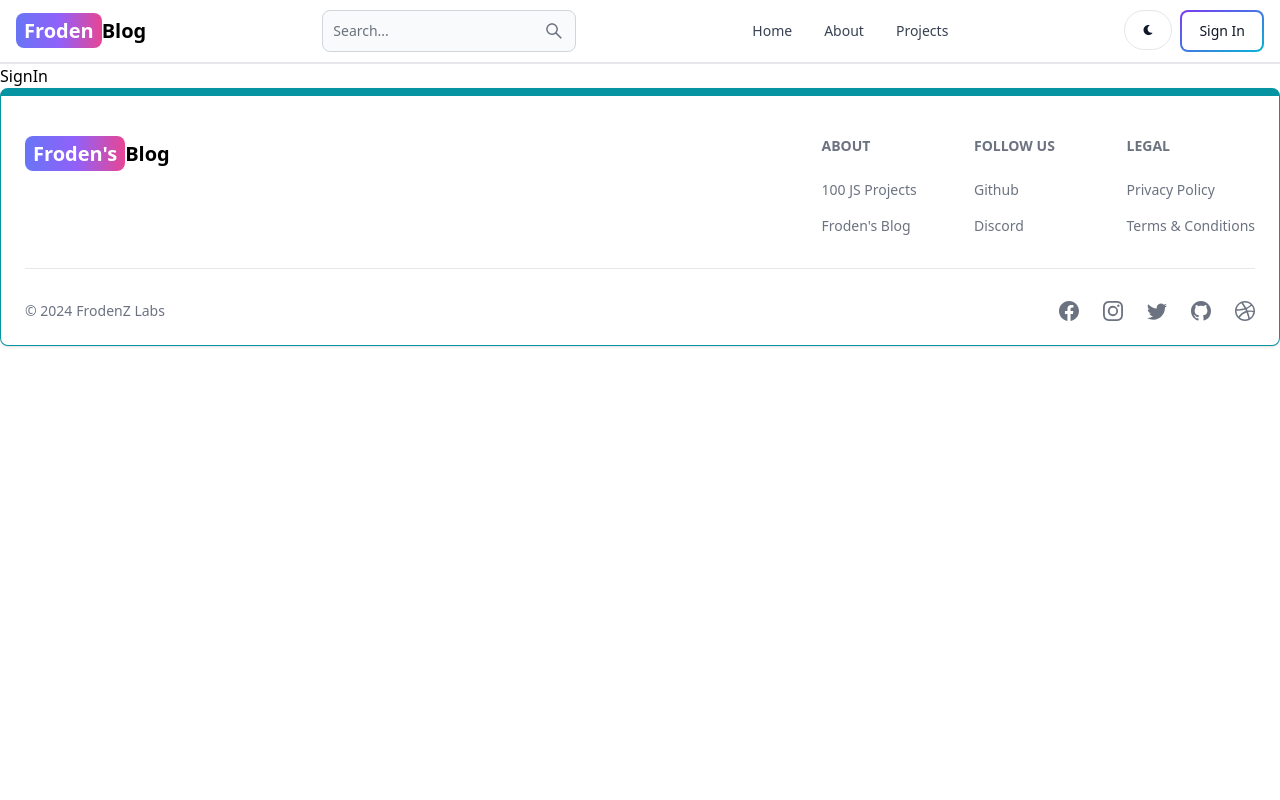
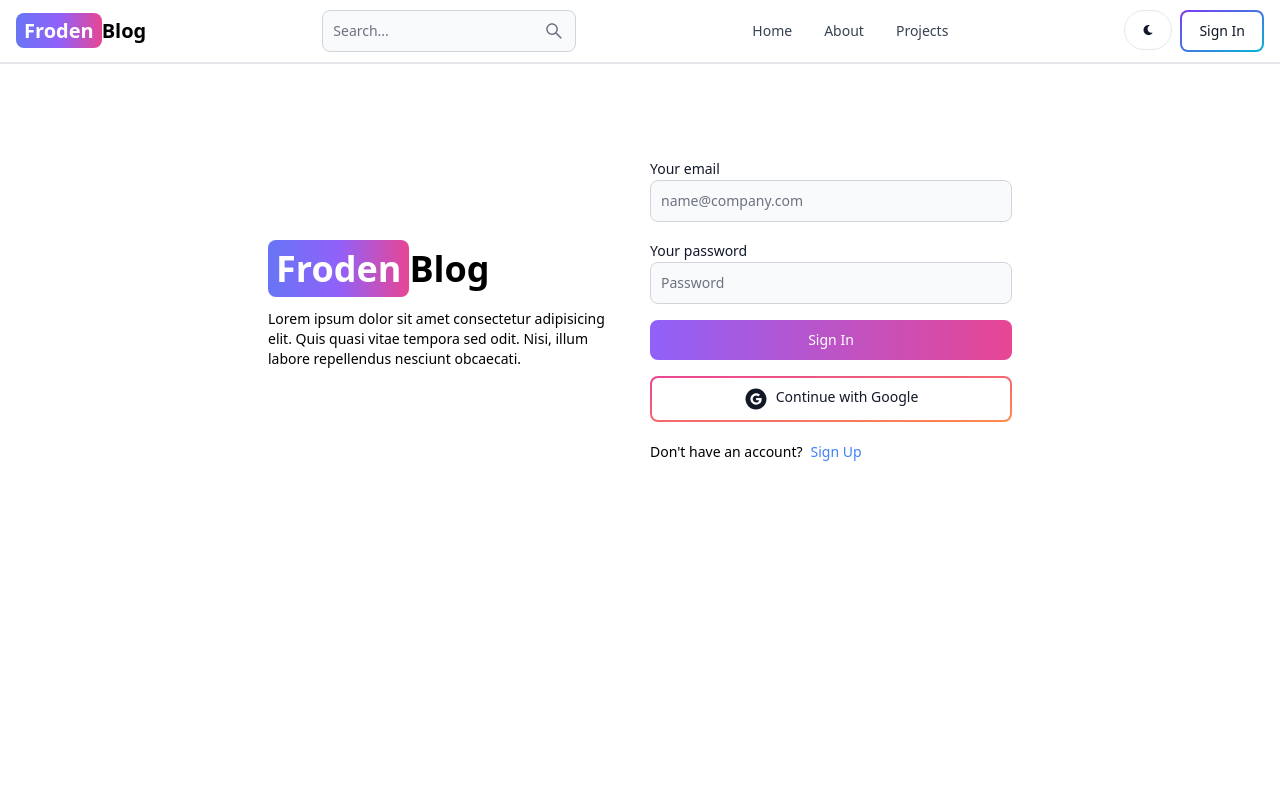
Before and after one commit to Dispenser254/MERN-Blog, a React (Vite) app in the folder client/: page /sign-in in a window 1280 px wide. Shown: the top 800 px of the page. Built offline with nearby package versions, Linux system fonts and the light colour scheme.

Commit message:
Complete signin page functionality

```diff
--- /dev/null
+++ b/client/src/components/OAuth.jsx
@@ -0,0 +1,14 @@
+// import React from 'react'
+import { Button } from "flowbite-react";
+import { AiFillGoogleCircle } from "react-icons/ai";
+
+function OAuth() {
+  return (
+    <Button type="button" gradientDuoTone="pinkToOrange" outline>
+      <AiFillGoogleCircle className="w-6 h-6 mr-2" />
+      Continue with Google
+    </Button>
+  );
+}
+
+export default OAuth;
--- a/client/src/pages/SignIn.jsx
+++ b/client/src/pages/SignIn.jsx
@@ -1,9 +1,124 @@
+/* eslint-disable react/no-unescaped-entities */
 // import React from 'react'
+import { Alert, Button, Label, Spinner, TextInput } from "flowbite-react";
+import { useState } from "react";
+import { Link, useNavigate } from "react-router-dom";
+import OAuth from "../components/OAuth";
 
-function SignIn() {
+export function SignIn() {
+  const [formData, setFormData] = useState();
+  const [errorMessage, SetErrorMessage] = useState(null);
+  const [loading, setLoading] = useState(false);
+  const navigate = useNavigate();
+
+  const handleChange = (e) => {
+    setFormData({ ...formData, [e.target.id]: e.target.value.trim() });
+  };
+
+  const handleSubmit = async (e) => {
+    e.preventDefault();
+
+    if (!formData.email || !formData.password) {
+      return SetErrorMessage("Please fillout all the fields.");
+    }
+
+    try {
+      setLoading(true);
+      SetErrorMessage(null);
+      const response = await fetch("/api/auth/signin", {
+        method: "POST",
+        headers: { "Content-Type": "application/json" },
+        body: JSON.stringify(formData),
+      });
+
+      const data = await response.json();
+      if (data.success === false) {
+        return SetErrorMessage(data.message);
+      }
+      setLoading(false);
+
+      if (response.ok) {
+        navigate("/");
+      }
+    } catch (error) {
+      SetErrorMessage(error.message);
+      setLoading(false);
+    }
+  };
+
   return (
-    <div>SignIn</div>
-  )
+    <div className="min-h-screen mt-20">
+      <div className="flex p-3 max-w-3xl mx-auto flex-col md:flex-row md:items-center gap-5">
+        {/* Left side */}
+        <div className="flex-1">
+          <Link to="/" className="font-bold dark:text-white text-4xl">
+            <span className="px-2 py-1 bg-gradient-to-r from-indigo-500 via-purple-500 to-pink-500 rounded-lg text-white">
+              Froden
+            </span>
+            Blog
+          </Link>
+          <p className="text-sm mt-5">
+            Lorem ipsum dolor sit amet consectetur adipisicing elit. Quis quasi
+            vitae tempora sed odit. Nisi, illum labore repellendus nesciunt
+            obcaecati.
+          </p>
+        </div>
+
+        {/* Right side */}
+        <div className="flex-1">
+          <form className="flex flex-col gap-4" onSubmit={handleSubmit}>
+            <div>
+              <Label value="Your email" />
+              <TextInput
+                type="email"
+                placeholder="name@company.com"
+                id="email"
+                onChange={handleChange}
+              />
+            </div>
+            <div>
+              <Label value="Your password" />
+              <TextInput
+                type="password"
+                placeholder="Password"
+                id="password"
+                onChange={handleChange}
+              />
+            </div>
+
+            <Button
+              gradientDuoTone="purpleToPink"
+              type="submit"
+              disabled={loading}
+            >
+              {loading ? (
+                <>
+                  <Spinner size="sm" />
+                  <span className="pl-3">Loading...</span>
+                </>
+              ) : (
+                "Sign In"
+              )}
+            </Button>
+            <OAuth />
+          </form>
+
+          <div className="flex gap-2 text-sm mt-5">
+            <span>Don't have an account?</span>
+            <Link to="/sign-up" className="text-blue-500">
+              Sign Up
+            </Link>
+          </div>
+
+          {errorMessage && (
+            <Alert className="mt-5" color="failure">
+              {errorMessage}
+            </Alert>
+          )}
+        </div>
+      </div>
+    </div>
+  );
 }
 
-export default SignIn
+export default SignIn;
--- a/client/src/pages/SignUp.jsx
+++ b/client/src/pages/SignUp.jsx
@@ -2,6 +2,7 @@
 import { Alert, Button, Label, Spinner, TextInput } from "flowbite-react";
 import { useState } from "react";
 import { Link, useNavigate } from "react-router-dom";
+import OAuth from "../components/OAuth";
 
 export function SignUp() {
   const [formData, setFormData] = useState();
@@ -10,7 +11,7 @@
   const navigate = useNavigate();
 
   const handleChange = (e) => {
-    setFormData({ ...formData, [e.target.id]: [e.target.value.trim()] });
+    setFormData({ ...formData, [e.target.id]: e.target.value.trim() });
   };
 
   const handleSubmit = async (e) => {
@@ -107,6 +108,7 @@
                 "Sign Up"
               )}
             </Button>
+            <OAuth />
           </form>
 
           <div className="flex gap-2 text-sm mt-5">
--- a/client/vite.config.js
+++ b/client/vite.config.js
@@ -6,7 +6,7 @@
   server: {
     proxy: {
       "/api": {
-        target: "http:localhost:8000",
+        target: "http://localhost:8000",
         secure: false,
       },
     },
```
